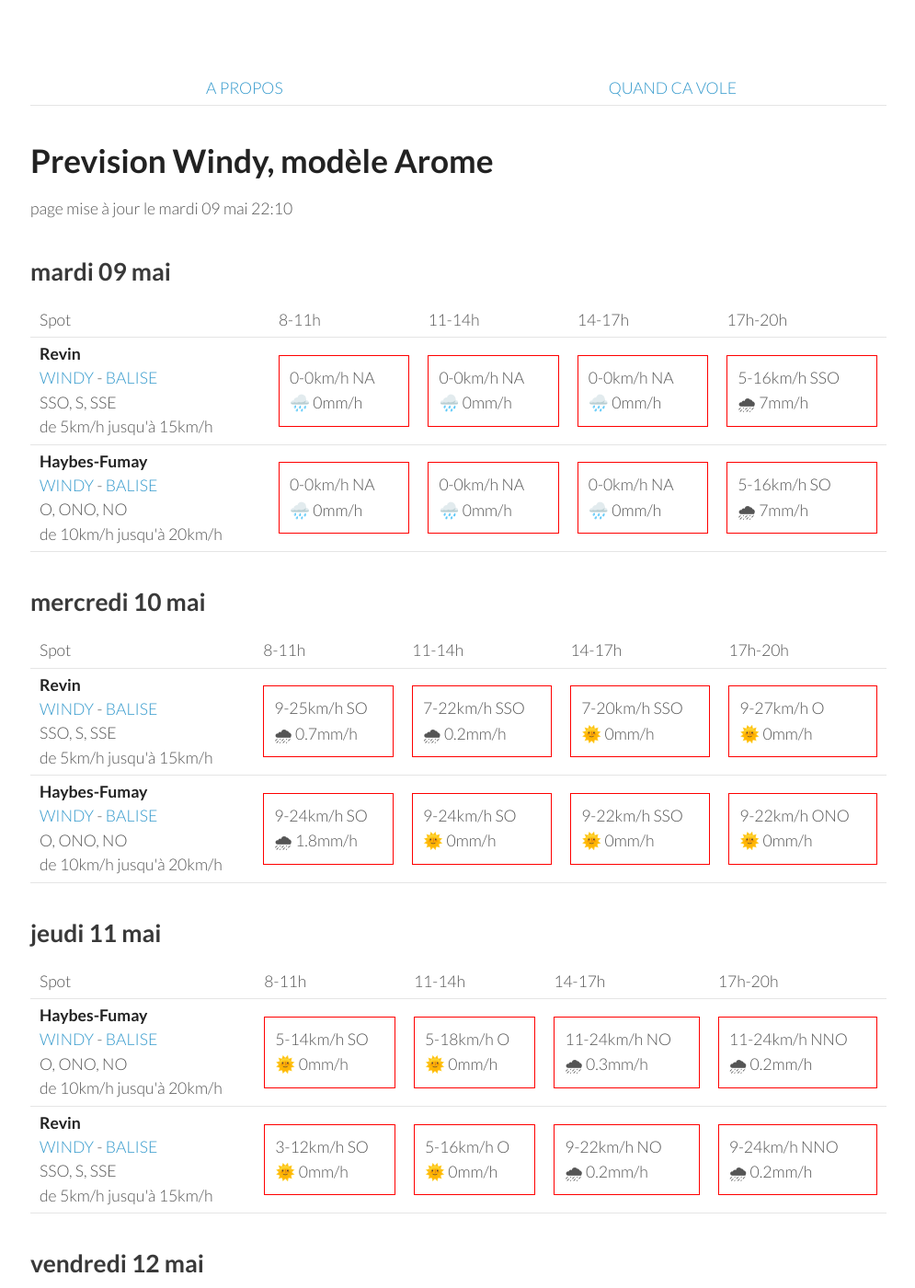
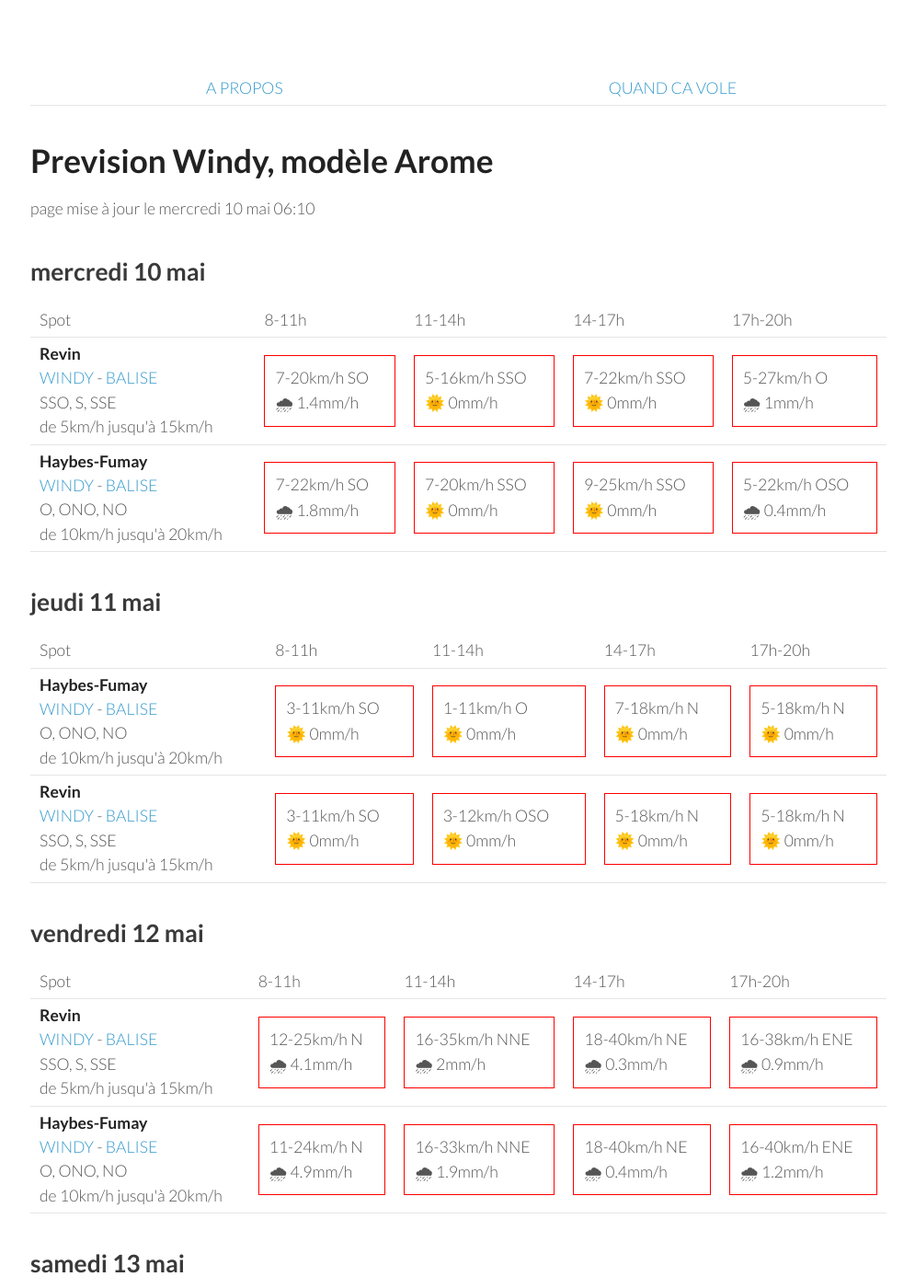
Before and after one commit to parapente-dans-le-nord/parapente-dans-le-nord.github.io, a Jekyll site: the page built from ardennes.markdown, in a window 1280 px wide and 1400 px high. Shown: the whole window at 92% size, without its empty margins (25-1020 px from the left). Built offline with Jekyll 4.4.1, drawn with Linux system fonts in a browser that asks for light colours; some of the changed text lies outside the part shown.

Commit message:
update index.markdown

```diff
--- a/ardennes.markdown
+++ b/ardennes.markdown
@@ -7,42 +7,8 @@ title:  "Tous les spots"
 {: .links}
 
 # Prevision Windy, modèle Arome
-page mise à jour le mardi 09 mai 22:10
+page mise à jour le mercredi 10 mai 06:10
 
-## mardi 09 mai
-
-{::nomarkdown}
-<table>
-  <tbody>
-    <tr>
-      <td>Spot</td>
-      <td>8-11h</td>
-      <td>11-14h</td>
-      <td>14-17h</td>
-      <td>17h-20h</td>
-    </tr>
-<tr>
-        <td><strong>Revin</strong><br><a href="https://windy.com/49.948/4.625?49.543,4.625,8">WINDY</a> - <span class=""><a href="http://www.balisemeteo.com/balise.php?idBalise=5019">BALISE</a> </span><br> <span class="vent-favorable">SSO, S, SSE</span><br><span class="force-vent">de 5km/h jusqu'à 15km/h</span> </td>
-
-            <td><div class="not-flyable"><p>0-0km/h NA</p><p>🌧️ 0mm/h</p></div></td>
-            <td><div class="not-flyable"><p>0-0km/h NA</p><p>🌧️ 0mm/h</p></div></td>
-            <td><div class="not-flyable"><p>0-0km/h NA</p><p>🌧️ 0mm/h</p></div></td>
-            <td><div class="not-flyable"><p>5-16km/h SSO</p><p>🌧 7mm/h</p></div></td>
-
-    </tr>
-<tr>
-        <td><strong>Haybes-Fumay</strong><br><a href="https://windy.com/49.998/4.715?49.913,4.738,10">WINDY</a> - <span class=""><a href="http://www.balisemeteo.com/balise.php?idBalise=104">BALISE</a> </span><br> <span class="vent-favorable">O, ONO, NO</span><br><span class="force-vent">de 10km/h jusqu'à 20km/h</span> </td>
-
-            <td><div class="not-flyable"><p>0-0km/h NA</p><p>🌧️ 0mm/h</p></div></td>
-            <td><div class="not-flyable"><p>0-0km/h NA</p><p>🌧️ 0mm/h</p></div></td>
-            <td><div class="not-flyable"><p>0-0km/h NA</p><p>🌧️ 0mm/h</p></div></td>
-            <td><div class="not-flyable"><p>5-16km/h SO</p><p>🌧 7mm/h</p></div></td>
-
-    </tr>
-
-</tbody>
-</table>
-{:/}
 ## mercredi 10 mai
 
 {::nomarkdown}
@@ -58,20 +24,20 @@ page mise à jour le mardi 09 mai 22:10
 <tr>
         <td><strong>Revin</strong><br><a href="https://windy.com/49.948/4.625?49.543,4.625,8">WINDY</a> - <span class=""><a href="http://www.balisemeteo.com/balise.php?idBalise=5019">BALISE</a> </span><br> <span class="vent-favorable">SSO, S, SSE</span><br><span class="force-vent">de 5km/h jusqu'à 15km/h</span> </td>
 
-            <td><div class="not-flyable"><p>9-25km/h SO</p><p>🌧 0.7mm/h</p></div></td>
-            <td><div class="not-flyable"><p>7-22km/h SSO</p><p>🌧 0.2mm/h</p></div></td>
-            <td><div class="not-flyable"><p>7-20km/h SSO</p><p>🌞 0mm/h</p></div></td>
-            <td><div class="not-flyable"><p>9-27km/h O</p><p>🌞 0mm/h</p></div></td>
+            <td><div class="not-flyable"><p>7-20km/h SO</p><p>🌧 1.4mm/h</p></div></td>
+            <td><div class="not-flyable"><p>5-16km/h SSO</p><p>🌞 0mm/h</p></div></td>
+            <td><div class="not-flyable"><p>7-22km/h SSO</p><p>🌞 0mm/h</p></div></td>
+            <td><div class="not-flyable"><p>5-27km/h O</p><p>🌧 1mm/h</p></div></td>
 
 
     </tr>
 <tr>
         <td><strong>Haybes-Fumay</strong><br><a href="https://windy.com/49.998/4.715?49.913,4.738,10">WINDY</a> - <span class=""><a href="http://www.balisemeteo.com/balise.php?idBalise=104">BALISE</a> </span><br> <span class="vent-favorable">O, ONO, NO</span><br><span class="force-vent">de 10km/h jusqu'à 20km/h</span> </td>
 
-            <td><div class="not-flyable"><p>9-24km/h SO</p><p>🌧 1.8mm/h</p></div></td>
-            <td><div class="not-flyable"><p>9-24km/h SO</p><p>🌞 0mm/h</p></div></td>
-            <td><div class="not-flyable"><p>9-22km/h SSO</p><p>🌞 0mm/h</p></div></td>
-            <td><div class="not-flyable"><p>9-22km/h ONO</p><p>🌞 0mm/h</p></div></td>
+            <td><div class="not-flyable"><p>7-22km/h SO</p><p>🌧 1.8mm/h</p></div></td>
+            <td><div class="not-flyable"><p>7-20km/h SSO</p><p>🌞 0mm/h</p></div></td>
+            <td><div class="not-flyable"><p>9-25km/h SSO</p><p>🌞 0mm/h</p></div></td>
+            <td><div class="not-flyable"><p>5-22km/h OSO</p><p>🌧 0.4mm/h</p></div></td>
 
 
     </tr>
@@ -94,20 +60,20 @@ page mise à jour le mardi 09 mai 22:10
 <tr>
         <td><strong>Haybes-Fumay</strong><br><a href="https://windy.com/49.998/4.715?49.913,4.738,10">WINDY</a> - <span class=""><a href="http://www.balisemeteo.com/balise.php?idBalise=104">BALISE</a> </span><br> <span class="vent-favorable">O, ONO, NO</span><br><span class="force-vent">de 10km/h jusqu'à 20km/h</span> </td>
 
-            <td><div class="not-flyable"><p>5-14km/h SO</p><p>🌞 0mm/h</p></div></td>
-            <td><div class="not-flyable"><p>5-18km/h O</p><p>🌞 0mm/h</p></div></td>
-            <td><div class="not-flyable"><p>11-24km/h NO</p><p>🌧 0.3mm/h</p></div></td>
-            <td><div class="not-flyable"><p>11-24km/h NNO</p><p>🌧 0.2mm/h</p></div></td>
+            <td><div class="not-flyable"><p>3-11km/h SO</p><p>🌞 0mm/h</p></div></td>
+            <td><div class="not-flyable"><p>1-11km/h O</p><p>🌞 0mm/h</p></div></td>
+            <td><div class="not-flyable"><p>7-18km/h N</p><p>🌞 0mm/h</p></div></td>
+            <td><div class="not-flyable"><p>5-18km/h N</p><p>🌞 0mm/h</p></div></td>
 
 
     </tr>
 <tr>
         <td><strong>Revin</strong><br><a href="https://windy.com/49.948/4.625?49.543,4.625,8">WINDY</a> - <span class=""><a href="http://www.balisemeteo.com/balise.php?idBalise=5019">BALISE</a> </span><br> <span class="vent-favorable">SSO, S, SSE</span><br><span class="force-vent">de 5km/h jusqu'à 15km/h</span> </td>
 
-            <td><div class="not-flyable"><p>3-12km/h SO</p><p>🌞 0mm/h</p></div></td>
-            <td><div class="not-flyable"><p>5-16km/h O</p><p>🌞 0mm/h</p></div></td>
-            <td><div class="not-flyable"><p>9-22km/h NO</p><p>🌧 0.2mm/h</p></div></td>
-            <td><div class="not-flyable"><p>9-24km/h NNO</p><p>🌧 0.2mm/h</p></div></td>
+            <td><div class="not-flyable"><p>3-11km/h SO</p><p>🌞 0mm/h</p></div></td>
+            <td><div class="not-flyable"><p>3-12km/h OSO</p><p>🌞 0mm/h</p></div></td>
+            <td><div class="not-flyable"><p>5-18km/h N</p><p>🌞 0mm/h</p></div></td>
+            <td><div class="not-flyable"><p>5-18km/h N</p><p>🌞 0mm/h</p></div></td>
 
 
     </tr>
@@ -130,20 +96,20 @@ page mise à jour le mardi 09 mai 22:10
 <tr>
         <td><strong>Revin</strong><br><a href="https://windy.com/49.948/4.625?49.543,4.625,8">WINDY</a> - <span class=""><a href="http://www.balisemeteo.com/balise.php?idBalise=5019">BALISE</a> </span><br> <span class="vent-favorable">SSO, S, SSE</span><br><span class="force-vent">de 5km/h jusqu'à 15km/h</span> </td>
 
-            <td><div class="not-flyable"><p>16-31km/h N</p><p>🌧 3mm/h</p></div></td>
-            <td><div class="not-flyable"><p>20-38km/h NNE</p><p>🌧 1mm/h</p></div></td>
-            <td><div class="not-flyable"><p>14-37km/h ENE</p><p>🌧 0.9mm/h</p></div></td>
-            <td><div class="not-flyable"><p>16-37km/h ENE</p><p>🌧 0.5mm/h</p></div></td>
+            <td><div class="not-flyable"><p>12-25km/h N</p><p>🌧 4.1mm/h</p></div></td>
+            <td><div class="not-flyable"><p>16-35km/h NNE</p><p>🌧 2mm/h</p></div></td>
+            <td><div class="not-flyable"><p>18-40km/h NE</p><p>🌧 0.3mm/h</p></div></td>
+            <td><div class="not-flyable"><p>16-38km/h ENE</p><p>🌧 0.9mm/h</p></div></td>
 
 
     </tr>
 <tr>
         <td><strong>Haybes-Fumay</strong><br><a href="https://windy.com/49.998/4.715?49.913,4.738,10">WINDY</a> - <span class=""><a href="http://www.balisemeteo.com/balise.php?idBalise=104">BALISE</a> </span><br> <span class="vent-favorable">O, ONO, NO</span><br><span class="force-vent">de 10km/h jusqu'à 20km/h</span> </td>
 
-            <td><div class="not-flyable"><p>16-31km/h NNE</p><p>🌧 3.2mm/h</p></div></td>
-            <td><div class="not-flyable"><p>18-37km/h NE</p><p>🌧 0.9mm/h</p></div></td>
-            <td><div class="not-flyable"><p>14-37km/h ENE</p><p>🌧 1.1mm/h</p></div></td>
-            <td><div class="not-flyable"><p>16-38km/h NE</p><p>🌧 0.3mm/h</p></div></td>
+            <td><div class="not-flyable"><p>11-24km/h N</p><p>🌧 4.9mm/h</p></div></td>
+            <td><div class="not-flyable"><p>16-33km/h NNE</p><p>🌧 1.9mm/h</p></div></td>
+            <td><div class="not-flyable"><p>18-40km/h NE</p><p>🌧 0.4mm/h</p></div></td>
+            <td><div class="not-flyable"><p>16-40km/h ENE</p><p>🌧 1.2mm/h</p></div></td>
 
 
     </tr>
@@ -166,8 +132,8 @@ page mise à jour le mardi 09 mai 22:10
 <tr>
         <td><strong>Haybes-Fumay</strong><br><a href="https://windy.com/49.998/4.715?49.913,4.738,10">WINDY</a> - <span class=""><a href="http://www.balisemeteo.com/balise.php?idBalise=104">BALISE</a> </span><br> <span class="vent-favorable">O, ONO, NO</span><br><span class="force-vent">de 10km/h jusqu'à 20km/h</span> </td>
 
-            <td><div class="not-flyable"><p>9-20km/h NNE</p><p>🌞 0mm/h</p></div></td>
-            <td><div class="not-flyable"><p>12-27km/h NNE</p><p>🌞 0mm/h</p></div></td>
+            <td><div class="not-flyable"><p>7-18km/h NNE</p><p>🌞 0mm/h</p></div></td>
+            <td><div class="not-flyable"><p>11-27km/h NNE</p><p>🌞 0mm/h</p></div></td>
             <td><div class="not-flyable"><p>14-33km/h NNE</p><p>🌞 0mm/h</p></div></td>
             <td><div class="not-flyable"><p>20-40km/h NE</p><p>🌧 1.5mm/h</p></div></td>
 
@@ -177,7 +143,7 @@ page mise à jour le mardi 09 mai 22:10
         <td><strong>Revin</strong><br><a href="https://windy.com/49.948/4.625?49.543,4.625,8">WINDY</a> - <span class=""><a href="http://www.balisemeteo.com/balise.php?idBalise=5019">BALISE</a> </span><br> <span class="vent-favorable">SSO, S, SSE</span><br><span class="force-vent">de 5km/h jusqu'à 15km/h</span> </td>
 
             <td><div class="not-flyable"><p>11-22km/h NNE</p><p>🌞 0mm/h</p></div></td>
-            <td><div class="not-flyable"><p>12-29km/h NNE</p><p>🌞 0mm/h</p></div></td>
+            <td><div class="not-flyable"><p>12-27km/h NNE</p><p>🌞 0mm/h</p></div></td>
             <td><div class="not-flyable"><p>12-33km/h NNE</p><p>🌞 0mm/h</p></div></td>
             <td><div class="not-flyable"><p>20-40km/h NNE</p><p>🌧 0.5mm/h</p></div></td>
 
```
